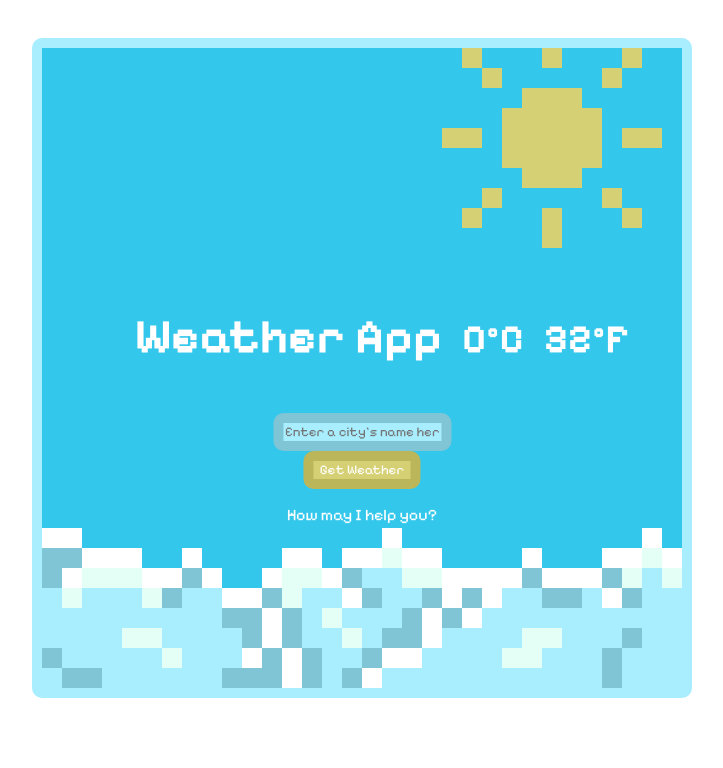
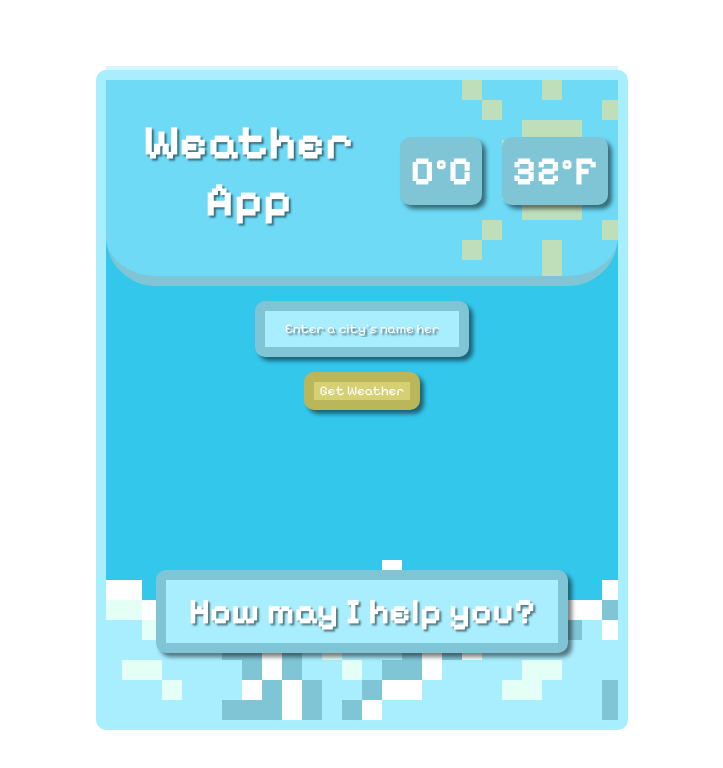
Before and after one commit to Psychopatate-spec/weather-app, a React (Create React App) app: page / in a window 1280 px wide. Shown: the top 768 px of the page, without its empty margins (278-1001 px from the left). Built offline with nearby package versions, Linux system fonts and the light colour scheme.

Commit message:
Fixed the nav bar and completed the Figma Prototype

```diff
--- a/src/App.css
+++ b/src/App.css
@@ -17,7 +17,6 @@ body, html {
   text-align: center;
   display: flex;
   justify-content: center;
-  align-items: center;
 }
 
 section {
@@ -32,13 +31,33 @@ section {
 }
 
 #weather-app {
+  object-fit: cover;
+  top: 0;
+  left: 0;
+  width: 40vw;
+  min-width: 400px;
+  height: 80vh;
+}
+
+nav {
+  background-color: rgba(168, 238, 255, 0.5); /* var(--blue-color); but with 50% opacity */
+  margin-top: clamp(15px, 2vh, 30px);
+  object-fit: cover;
+  border: solid var(--dark-blue-color);
+  border-width: 0 0 10px 0;
+  border-radius: 0 0 50px 50px;
+}
+
+#background img{
+  display: flex;
+  justify-content: center;
+  align-items: center;
   position: fixed;
   top: 50%;
   left: 50%;
   transform: translate(-50%, -50%);
-}
-
-#background img{
+  width: 40vw;
+  min-width: 400px;
   height: 80vh;
   object-fit: cover;
   z-index: -1;
@@ -47,15 +66,17 @@ section {
 }
 
 ul {
-  display: inline;
+  display: grid;
+  grid-template-columns: 3fr 1fr 1fr;
   list-style-type: none;
   justify-content: center;
   align-items: center;
   margin: 0;
+  padding: 0;
 }
 nav li {
   display: inline-block;
-  margin: 0 10px;
+  margin: 0;
   border: none;
   border-radius: 5px;
   text-align: center;
@@ -63,11 +84,18 @@ nav li {
 
 h1 {
   font-size: 48px;
+  text-shadow: 2px 2px 2px rgba(0, 0, 0, 0.5);
 }
 
 .temp {
   font-size: 40px;
   font-weight: bold;
+  margin: 0 10px;
+  background-color: var(--dark-blue-color);
+  border: none;
+  border-radius: 10px;
+  padding: 10px;
+  box-shadow: 4px 4px 4px rgba(0, 0, 0, 0.5);
 }
 
 input {
@@ -76,6 +104,14 @@ input {
   border: solid 10px var(--dark-blue-color);
   border-radius: 10px;
   color: white;
+  margin: 15px;
+  padding: 10px 20px;
+  box-shadow: 4px 4px 4px rgba(0, 0, 0, 0.5);
+  text-shadow: 2px 2px 2px rgba(0, 0, 0, 0.5);
+}
+input::placeholder {
+  color: white;
+  text-shadow: 2px 2px 2px rgba(0, 0, 0, 0.5);
 }
 
 button {
@@ -84,8 +120,25 @@ button {
   border: solid 10px var(--dark-yellow-color);
   border-radius: 10px;
   color: white;
+  box-shadow: 4px 4px 4px rgba(0, 0, 0, 0.5);
 }
 button:hover {
   border: solid 10px var(--yellow-color);
   cursor: pointer;
+  box-shadow: 0 0;
+  transform: translate(4px, 4px);
+  transition: transform 1ms ease-in-out;
 }
+
+#weather-infos p {
+  font-size: 36px;
+  font-weight: bold;
+  margin: 0 50px;
+  margin-top: 160px;
+  background-color: var(--blue-color);
+  border: 10px solid var(--dark-blue-color);
+  border-radius: 10px;
+  padding: 10px;
+  box-shadow: 4px 4px 4px rgba(0, 0, 0, 0.5);
+  text-shadow: 2px 2px 2px rgba(0, 0, 0, 0.5);
+}
```
